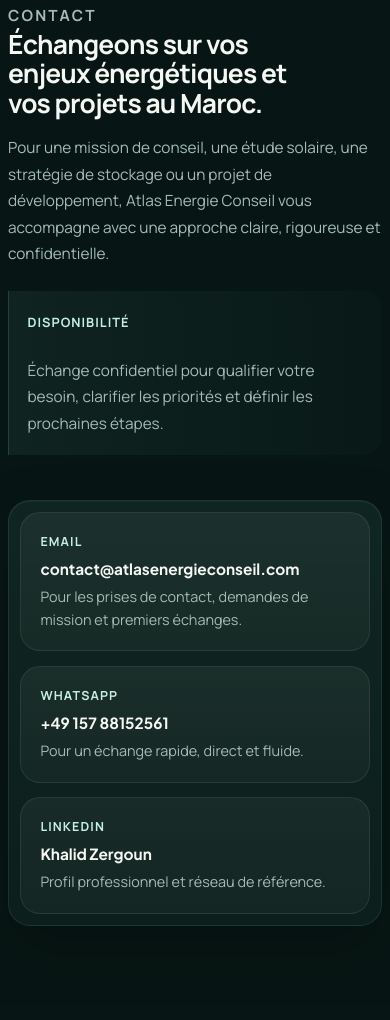
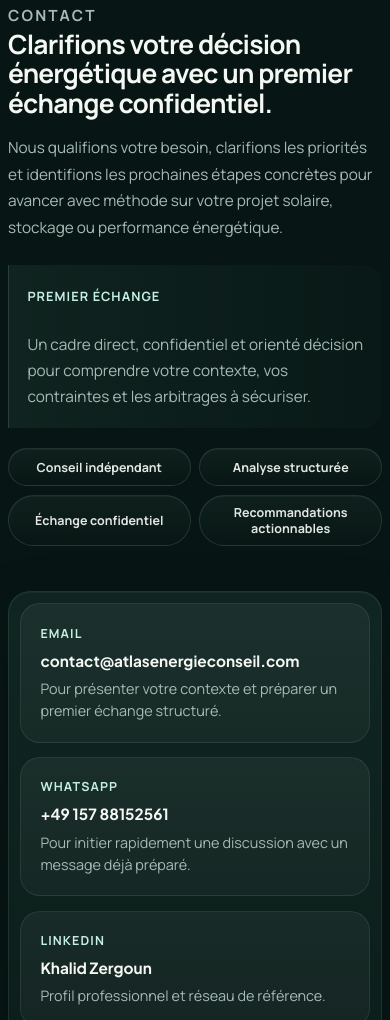
Before and after one commit to KZ26-MaDe/atlas-energie-conseil, a plain HTML site: page index.html in a window 390 px wide. Shown: the part 7871-8891 px from the top of the page. Drawn offline with Linux system fonts and the light colour scheme.

Commit message:
Improve contact and trust signals v1.2.0

```diff
--- a/index.html
+++ b/index.html
@@ -3,24 +3,26 @@
 <head>
   <meta charset="UTF-8">
   <meta name="viewport" content="width=device-width, initial-scale=1.0">
-  <title>Atlas Energie Conseil | Conseil énergétique, solaire et stockage au Maroc</title>
+  <title>Atlas Energie Conseil | Conseil indépendant solaire et stockage au Maroc</title>
   <meta
     name="description"
-    content="Atlas Energie Conseil accompagne les entreprises au Maroc dans le conseil énergétique, le solaire, le stockage et le développement de projets."
+    content="Atlas Energie Conseil accompagne les entreprises au Maroc dans l’analyse de rentabilité, le solaire, le stockage et la sécurisation des décisions énergétiques."
   >
+  <link rel="canonical" href="https://atlasenergieconseil.com/">
   <meta name="robots" content="index, follow">
   <meta name="theme-color" content="#061412">
-  <meta property="og:locale" content="fr_FR">
+  <meta property="og:locale" content="fr_MA">
   <meta property="og:type" content="website">
   <meta property="og:site_name" content="Atlas Energie Conseil">
-  <meta property="og:title" content="Atlas Energie Conseil | Conseil énergétique, solaire et stockage au Maroc">
-  <meta property="og:description" content="Atlas Energie Conseil accompagne les entreprises au Maroc dans le conseil énergétique, le solaire, le stockage et le développement de projets.">
-  <meta property="og:image" content="assets/images/hero-poster.webp">
+  <meta property="og:url" content="https://atlasenergieconseil.com/">
+  <meta property="og:title" content="Atlas Energie Conseil | Conseil indépendant solaire et stockage au Maroc">
+  <meta property="og:description" content="Conseil énergétique indépendant pour entreprises, développeurs et investisseurs au Maroc : solaire, stockage, rentabilité et décisions structurées.">
+  <meta property="og:image" content="https://atlasenergieconseil.com/assets/images/hero-poster.webp">
   <meta property="og:image:alt" content="Centrale solaire et stockage d'énergie au Maroc">
   <meta name="twitter:card" content="summary_large_image">
-  <meta name="twitter:title" content="Atlas Energie Conseil | Conseil énergétique, solaire et stockage au Maroc">
-  <meta name="twitter:description" content="Atlas Energie Conseil accompagne les entreprises au Maroc dans le conseil énergétique, le solaire, le stockage et le développement de projets.">
-  <meta name="twitter:image" content="assets/images/hero-poster.webp">
+  <meta name="twitter:title" content="Atlas Energie Conseil | Conseil indépendant solaire et stockage au Maroc">
+  <meta name="twitter:description" content="Conseil énergétique indépendant pour entreprises, développeurs et investisseurs au Maroc : solaire, stockage, rentabilité et décisions structurées.">
+  <meta name="twitter:image" content="https://atlasenergieconseil.com/assets/images/hero-poster.webp">
   <link rel="icon" href="assets/favicon.svg" type="image/svg+xml">
   <link rel="preload" as="image" href="assets/images/hero-poster.webp" fetchpriority="high">
   <link rel="preconnect" href="https://fonts.googleapis.com">
@@ -29,7 +31,7 @@
     href="https://fonts.googleapis.com/css2?family=Manrope:wght@400;500;600;700;800&family=Plus+Jakarta+Sans:wght@500;600;700;800&display=swap"
     rel="stylesheet"
   >
-  <link rel="stylesheet" href="style.css?v=1.1.1">
+  <link rel="stylesheet" href="style.css?v=1.2.0">
 </head>
 <body>
   <div class="site-shell">
@@ -330,28 +332,34 @@
         <div class="container contact-grid">
           <div class="contact-copy">
             <p class="eyebrow">Contact</p>
-            <h2 id="contact-title">Échangeons sur vos enjeux énergétiques et vos projets au Maroc.</h2>
+            <h2 id="contact-title">Clarifions votre décision énergétique avec un premier échange confidentiel.</h2>
             <p>
-              Pour une mission de conseil, une étude solaire, une stratégie de stockage ou un projet de développement,
-              Atlas Energie Conseil vous accompagne avec une approche claire, rigoureuse et confidentielle.
+              Nous qualifions votre besoin, clarifions les priorités et identifions les prochaines étapes concrètes
+              pour avancer avec méthode sur votre projet solaire, stockage ou performance énergétique.
             </p>
             <div class="contact-note">
-              <span class="contact-note-label">Disponibilité</span>
-              <p>Échange confidentiel pour qualifier votre besoin, clarifier les priorités et définir les prochaines étapes.</p>
+              <span class="contact-note-label">Premier échange</span>
+              <p>Un cadre direct, confidentiel et orienté décision pour comprendre votre contexte, vos contraintes et les arbitrages à sécuriser.</p>
             </div>
+            <ul class="trust-list" aria-label="Engagements de confiance">
+              <li class="trust-item">Conseil indépendant</li>
+              <li class="trust-item">Analyse structurée</li>
+              <li class="trust-item">Échange confidentiel</li>
+              <li class="trust-item">Recommandations actionnables</li>
+            </ul>
           </div>
 
           <div class="contact-stack">
             <div class="contact-card">
-              <a href="mailto:contact@atlasenergieconseil.com" class="contact-item">
+              <a href="mailto:contact@atlasenergieconseil.com?subject=Demande%20de%20premier%20%C3%A9change%20-%20Atlas%20Energie%20Conseil&body=Bonjour%2C%20je%20souhaite%20%C3%A9changer%20au%20sujet%20d%E2%80%99un%20projet%20%C3%A9nerg%C3%A9tique%20au%20Maroc.%0D%0A%0D%0AMerci%20de%20me%20recontacter." class="contact-item">
                 <span class="contact-item-kicker">Email</span>
                 <strong>contact@atlasenergieconseil.com</strong>
-                <small>Pour les prises de contact, demandes de mission et premiers échanges.</small>
+                <small>Pour présenter votre contexte et préparer un premier échange structuré.</small>
               </a>
-              <a href="https://wa.me/4915788152561" target="_blank" rel="noopener noreferrer" class="contact-item">
+              <a href="https://wa.me/4915788152561?text=Bonjour%2C%20je%20souhaite%20%C3%A9changer%20au%20sujet%20d%E2%80%99un%20projet%20%C3%A9nerg%C3%A9tique%20%2F%20solaire%20%2F%20stockage%20au%20Maroc." target="_blank" rel="noopener noreferrer" class="contact-item">
                 <span class="contact-item-kicker">WhatsApp</span>
                 <strong>+49 157 88152561</strong>
-                <small>Pour un échange rapide, direct et fluide.</small>
+                <small>Pour initier rapidement une discussion avec un message déjà préparé.</small>
               </a>
               <a href="https://www.linkedin.com/in/khalid-zergoun-a361421a6/" target="_blank" rel="noopener noreferrer" class="contact-item">
                 <span class="contact-item-kicker">LinkedIn</span>
@@ -398,6 +406,6 @@
     </div>
   </div>
 
-  <script src="script.js?v=1.1.1"></script>
+  <script src="script.js?v=1.2.0"></script>
 </body>
 </html>
--- a/style.css
+++ b/style.css
@@ -128,6 +128,8 @@
 .about-copy,
 .contact-copy,
 .about-pillars,
+.trust-list,
+.trust-item,
 .contact-stack,
 .visual-panel,
 .visual-panel-shell,
@@ -163,6 +165,8 @@
 .info-card,
 .sector-card,
 .reason-card,
+.trust-list,
+.trust-item,
 .contact-card,
 .contact-item {
   max-width: 100%;
@@ -858,6 +862,33 @@
   font-weight: 700;
   letter-spacing: 0.08em;
   text-transform: uppercase;
+}
+
+.trust-list {
+  display: flex;
+  flex-wrap: wrap;
+  gap: 0.7rem;
+  max-width: 58ch;
+  margin: 1.55rem 0 0;
+  padding: 0;
+  list-style: none;
+}
+
+.trust-item {
+  display: inline-flex;
+  align-items: center;
+  min-height: 38px;
+  padding: 0.56rem 0.78rem;
+  border: 1px solid rgba(197, 239, 226, 0.13);
+  border-radius: 999px;
+  background:
+    linear-gradient(180deg, rgba(127, 201, 181, 0.075), rgba(255, 255, 255, 0.012)),
+    rgba(5, 17, 15, 0.48);
+  color: rgba(245, 247, 243, 0.92);
+  font-size: 0.84rem;
+  font-weight: 700;
+  line-height: 1.25;
+  box-shadow: inset 0 1px 0 rgba(255, 255, 255, 0.035);
 }
 
 .contact-card {
@@ -1194,6 +1225,8 @@
   .sector-visual,
   .contact-grid,
   .contact-copy,
+  .trust-list,
+  .trust-item,
   .contact-stack,
   .contact-card,
   .contact-item,
@@ -1464,6 +1497,18 @@
     padding: 1.1rem 1rem 1.1rem 1.15rem;
   }
 
+  .trust-list {
+    gap: 0.55rem;
+    margin-top: 1.25rem;
+  }
+
+  .trust-item {
+    flex: 1 1 calc(50% - 0.55rem);
+    justify-content: center;
+    text-align: center;
+    font-size: 0.78rem;
+  }
+
   .contact-card {
     padding: 0.8rem;
   }
```
Also changed, not shown: 2 other files.
